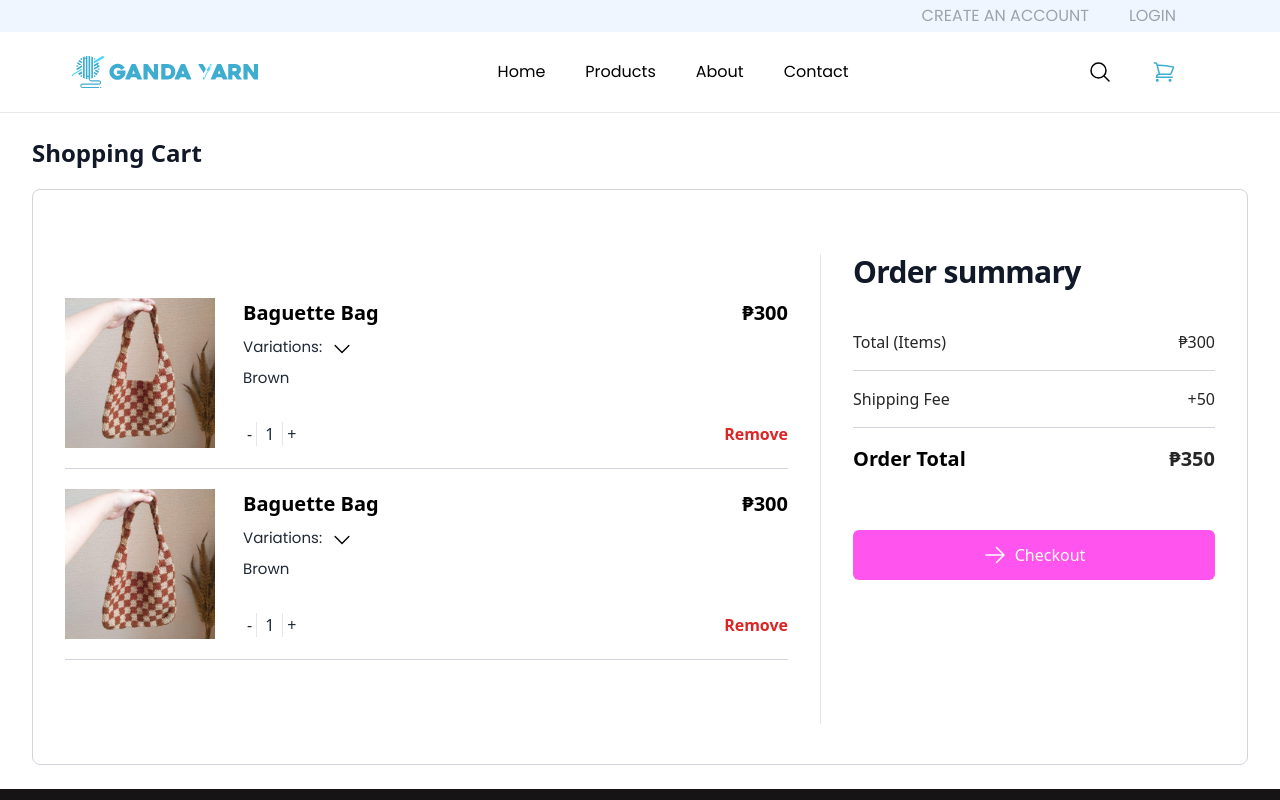
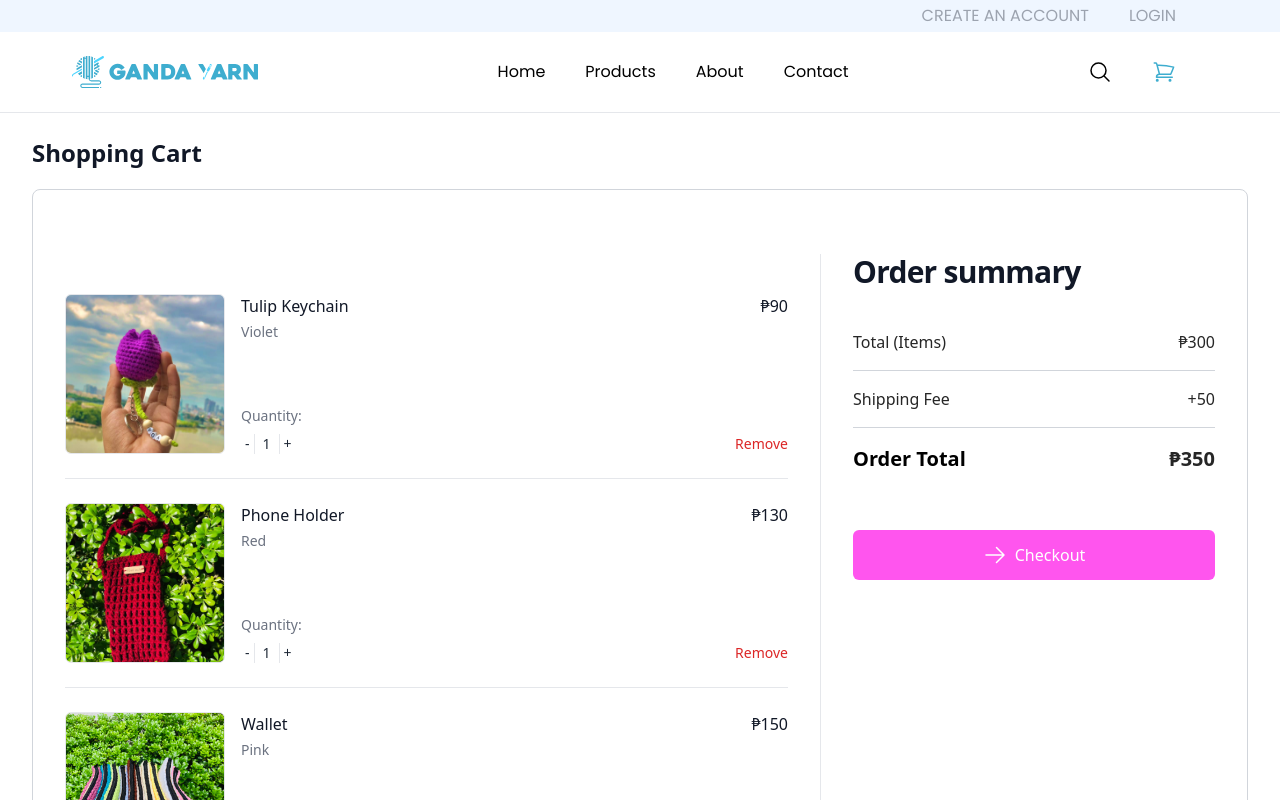
Before and after one commit to yshaaang/ganda-yarn, a React (Vite) app: page /shopping_cart in a window 1280 px wide. Shown: the top 800 px of the page. Built offline with nearby package versions, Linux system fonts and the light colour scheme.

Commit message:
Edited cart lists

```diff
--- a/src/components/Checkout.jsx
+++ b/src/components/Checkout.jsx
@@ -3,6 +3,7 @@ import { baguettebags_brown } from '../assets/gy_products/Baguette Bags';
 import QuantitySelector from './QuantitySelector';
 import { Link } from 'react-router-dom';
 import RadioWithLabel from './RadioWithLabel';
+import { shoppingCart } from '../constants';
 
 const Checkout = () => {
   return (
@@ -25,146 +26,67 @@ const Checkout = () => {
                 <div class='mt-6'>
                   <h3 class='sr-only'>Order Summary</h3>
 
-                  {/** 1st Item */}
-                  <div className='avatar-container flex gap-3 border-b border-[#d1d5db] py-5'>
-                    <img
-                      className='h-[150px] w-[150px] mr-4 object-cover object-center'
-                      src={baguettebags_brown}
-                      alt=''
-                    />
-                    <div className='container'>
-                      <div className='flex justify-between'>
-                        <h2 className='font-bold text-black text-[15px]'>
-                          Baguette Bag
-                        </h2>
-                        <h2 className='font-bold text-black text-[15px]'>
-                          ₱300
-                        </h2>
-                      </div>
-                      <div className='flex gap-2 mt-2'>
-                        <p class='font-poppins text-[12px]'>Variations:</p>
-                        <div className='dropdown dropdown-right'>
-                          <label
-                            tabIndex={0}
-                            className='btn btn-circle btn-ghost btn-xs text-info'
-                          >
-                            <svg
-                              xmlns='http://www.w3.org/2000/svg'
-                              fill='none'
-                              viewBox='0 0 24 24'
-                              strokeWidth={1.5}
-                              stroke='black'
-                              className='w-6 h-6'
-                            >
-                              <path
-                                strokeLinecap='round'
-                                strokeLinejoin='round'
-                                d='M19.5 8.25l-7.5 7.5-7.5-7.5'
+                  <div className='mt-8'>
+                    <div className='flow-root'>
+                      <ul
+                        role='list'
+                        className='-my-6 divide-y divide-gray-200'
+                      >
+                        {shoppingCart.map((product) => (
+                          <li key={product.id} className='flex py-6'>
+                            <div className='h-24 w-24 flex-shrink-0 overflow-hidden rounded-md border border-gray-200'>
+                              <img
+                                src={product.imageSrc}
+                                alt={product.imageAlt}
+                                className='h-full w-full object-cover object-center'
                               />
-                            </svg>
-                          </label>
-                          <ul
-                            tabIndex={0}
-                            className='dropdown-content menu p-2 shadow bg-white rounded-box w-52'
-                          >
-                            <li>
-                              <a>Pink</a>
-                            </li>
-                            <li>
-                              <a>Brown</a>
-                            </li>
-                            <li>
-                              <a>Violet</a>
-                            </li>
-                          </ul>
-                        </div>
-                      </div>
-                      <p className='font-poppins text-[12px]'>Brown</p>
-                      <p className='text-black text-sm  text-justify '></p>
-                      <div className='flex justify-between mt-3'>
-                        <QuantitySelector />
-                        <h2 className='font-bold text-[#dc2626] text-sm mt-9 hover:text-[#f87171] cursor-pointer'>
-                          Remove
-                        </h2>
-                      </div>
+                            </div>
+
+                            <div className='ml-4 flex flex-1 flex-col'>
+                              <div>
+                                <div className='flex justify-between text-base font-medium text-gray-900'>
+                                  <h3>
+                                    <Link to={product.path}>
+                                      {product.name}
+                                    </Link>
+                                  </h3>
+                                  <p className='ml-4'>{product.price}</p>
+                                </div>
+                                <p className='mt-1 text-sm text-gray-500'>
+                                  {product.variant}
+                                </p>
+                              </div>
+                              <div className='flex flex-1 items-end justify-between text-sm'>
+                                <p className='text-gray-500'>
+                                  Qty {product.quantity}
+                                </p>
+
+                                <div className='flex'>
+                                  <button
+                                    type='button'
+                                    className='font-medium text-[#dc2626] hover:text-[#f87171]'
+                                  >
+                                    Remove
+                                  </button>
+                                </div>
+                              </div>
+                            </div>
+                          </li>
+                        ))}
+                      </ul>
                     </div>
                   </div>
 
-                  {/** 2nd Item */}
-                  <div className='avatar-container flex gap-3 border-b border-[#d1d5db] py-5'>
-                    <img
-                      className='h-[150px] w-[150px] mr-4 object-cover object-center'
-                      src={baguettebags_brown}
-                      alt=''
-                    />
-                    <div className='container'>
-                      <div className='flex justify-between'>
-                        <h2 className='font-bold text-black text-[15px]'>
-                          Baguette Bag
-                        </h2>
-                        <h2 className='font-bold text-black text-[15px]'>
-                          ₱300
-                        </h2>
-                      </div>
-                      <div className='flex gap-2 mt-2'>
-                        <p class='font-poppins text-[12px]'>Variations:</p>
-                        <div className='dropdown dropdown-right'>
-                          <label
-                            tabIndex={0}
-                            className='btn btn-circle btn-ghost btn-xs text-info'
-                          >
-                            <svg
-                              xmlns='http://www.w3.org/2000/svg'
-                              fill='none'
-                              viewBox='0 0 24 24'
-                              strokeWidth={1.5}
-                              stroke='black'
-                              className='w-6 h-6'
-                            >
-                              <path
-                                strokeLinecap='round'
-                                strokeLinejoin='round'
-                                d='M19.5 8.25l-7.5 7.5-7.5-7.5'
-                              />
-                            </svg>
-                          </label>
-                          <ul
-                            tabIndex={0}
-                            className='dropdown-content menu p-2 shadow bg-white rounded-box w-52'
-                          >
-                            <li>
-                              <a>Pink</a>
-                            </li>
-                            <li>
-                              <a>Brown</a>
-                            </li>
-                            <li>
-                              <a>Violet</a>
-                            </li>
-                          </ul>
-                        </div>
-                      </div>
-                      <p className='font-poppins text-[12px]'>Brown</p>
-                      <p className='text-black text-sm  text-justify '></p>
-                      <div className='flex justify-between mt-3'>
-                        <QuantitySelector />
-                        <h2 className='font-bold text-[#dc2626] text-sm mt-9 hover:text-[#f87171] cursor-pointer'>
-                          Remove
-                        </h2>
-                      </div>
-                    </div>
-                  </div>
-
-                  <div class='flex items-center'>
+                  <div class='flex items-center mt-5'>
                     <div className='container flex justify-between gap-3 border-b border-[#d1d5db] py-4'>
                       <p className='text-[#262626]'>Total (Items)</p>
-                      <p className='text-[#262626]'>₱300</p>
+                      <p className='text-[#262626]'>₱370.00</p>
                     </div>
                   </div>
                   <div class='flex items-center'>
                     <div className='container flex justify-between gap-3 border-b border-[#d1d5db] py-4'>
                       <p className='text-[#262626]'>Shipping Fee</p>
-                      <p className='text-[#262626]'>+50</p>
+                      <p className='text-[#262626]'>+50.00</p>
                     </div>
                   </div>
 
@@ -174,7 +96,7 @@ const Checkout = () => {
                         Order Total
                       </p>
                       <p className='text-[#262626] text-[20px] font-bold'>
-                        ₱350
+                        ₱420.00
                       </p>
                     </div>
                   </div>
--- a/src/components/QuantitySelector.jsx
+++ b/src/components/QuantitySelector.jsx
@@ -14,7 +14,7 @@ function QuantitySelector() {
   };
 
   return (
-    <div className='quantity bg-white flex max-w-0 mt-8'>
+    <div className='quantity bg-white flex max-w-0 '>
       <div className='bg-white w-5 px-1 border-r border-r-gray-200'>
         <button onClick={decrementQuantity}>-</button>
       </div>
--- a/src/components/ShoppingCart.jsx
+++ b/src/components/ShoppingCart.jsx
@@ -1,7 +1,7 @@
 import React from 'react';
-import { baguettebags_brown } from '../assets/gy_products/Baguette Bags';
 import QuantitySelector from './QuantitySelector';
 import { Link } from 'react-router-dom';
+import { shoppingCart } from '../constants';
 
 const ShoppingCart = () => {
   return (
@@ -78,129 +78,52 @@ const ShoppingCart = () => {
                   <h3 class='sr-only'>Items List</h3>
                 </div>
 
-                {/** 1st Item */}
-                <div className='avatar-container flex gap-3 border-b border-[#d1d5db] py-5'>
+                <div className='mt-4'>
+                  <div className='flow-root'>
+                    <ul role='list' className='-my-6 divide-y divide-gray-200'>
+                      {shoppingCart.map((product) => (
+                        <li key={product.id} className='flex py-6'>
+                          <div className='h-40 w-40 flex-shrink-0 overflow-hidden rounded-md border border-gray-200'>
                             <img
-                    className='h-[150px] w-[150px] mr-4 object-cover object-center'
-                    src={baguettebags_brown}
-                    alt=''
+                              src={product.imageSrc}
+                              alt={product.imageAlt}
+                              className='h-full w-full object-cover object-center'
                             />
-                  <div className='container'>
-                    <div className='flex justify-between'>
-                      <h2 className='font-bold text-black text-[20px]'>
-                        Baguette Bag
-                      </h2>
-                      <h2 className='font-bold text-black text-[20px]'>₱300</h2>
                           </div>
-                    <div className='flex gap-2 mt-2'>
-                      <p class='font-poppins text-[15px]'>Variations:</p>
-                      <div className='dropdown dropdown-right'>
-                        <label
-                          tabIndex={0}
-                          className='btn btn-circle btn-ghost btn-xs text-info'
+
+                          <div className='ml-4 flex flex-1 flex-col'>
+                            <div>
+                              <div className='flex justify-between text-base font-medium text-gray-900'>
+                                <h3>
+                                  <Link to={product.path}>{product.name}</Link>
+                                </h3>
+                                <p className='ml-4'>{product.price}</p>
+                              </div>
+
+                              <p className='mt-1 text-sm text-gray-500'>
+                                {product.variant}
+                              </p>
+                            </div>
+                            <div className='flex flex-1 items-end justify-between text-sm'>
+                              <div className=''>
+                                <p className='text-gray-500 mb-2'>Quantity: </p>
+
+                                <QuantitySelector />
+                              </div>
+
+                              <div className='flex'>
+                                <button
+                                  type='button'
+                                  className='font-medium text-[#dc2626] hover:text-[#f87171]'
                                 >
-                          <svg
-                            xmlns='http://www.w3.org/2000/svg'
-                            fill='none'
-                            viewBox='0 0 24 24'
-                            strokeWidth={1.5}
-                            stroke='black'
-                            className='w-6 h-6'
-                          >
-                            <path
-                              strokeLinecap='round'
-                              strokeLinejoin='round'
-                              d='M19.5 8.25l-7.5 7.5-7.5-7.5'
-                            />
-                          </svg>
-                        </label>
-                        <ul
-                          tabIndex={0}
-                          className='dropdown-content menu p-2 shadow bg-white rounded-box w-52'
-                        >
-                          <li>
-                            <a>Pink</a>
-                          </li>
-                          <li>
-                            <a>Brown</a>
-                          </li>
-                          <li>
-                            <a>Violet</a>
-                          </li>
-                        </ul>
-                      </div>
-                    </div>
-                    <p className='font-poppins text-[15px]'>Brown</p>
-                    <p className='text-black text-sm  text-justify '></p>
-                    <div className='flex justify-between'>
-                      <QuantitySelector />
-                      <h2 className='font-bold text-[#dc2626] mt-8 hover:text-[#f87171] cursor-pointer'>
                                   Remove
-                      </h2>
+                                </button>
                               </div>
                             </div>
                           </div>
-
-                {/** 2nd Item */}
-                <div className='avatar-container flex gap-3 border-b border-[#d1d5db] py-5'>
-                  <img
-                    className='h-[150px] w-[150px] mr-4 object-cover object-center'
-                    src={baguettebags_brown}
-                    alt=''
-                  />
-                  <div className='container'>
-                    <div className='flex justify-between'>
-                      <h2 className='font-bold text-black text-[20px]'>
-                        Baguette Bag
-                      </h2>
-                      <h2 className='font-bold text-black text-[20px]'>₱300</h2>
-                    </div>
-                    <div className='flex gap-2 mt-2'>
-                      <p class='font-poppins text-[15px]'>Variations:</p>
-                      <div className='dropdown dropdown-right'>
-                        <label
-                          tabIndex={0}
-                          className='btn btn-circle btn-ghost btn-xs text-info'
-                        >
-                          <svg
-                            xmlns='http://www.w3.org/2000/svg'
-                            fill='none'
-                            viewBox='0 0 24 24'
-                            strokeWidth={1.5}
-                            stroke='black'
-                            className='w-6 h-6'
-                          >
-                            <path
-                              strokeLinecap='round'
-                              strokeLinejoin='round'
-                              d='M19.5 8.25l-7.5 7.5-7.5-7.5'
-                            />
-                          </svg>
-                        </label>
-                        <ul
-                          tabIndex={0}
-                          className='dropdown-content menu p-2 shadow bg-white rounded-box w-52'
-                        >
-                          <li>
-                            <a>Pink</a>
                         </li>
-                          <li>
-                            <a>Brown</a>
-                          </li>
-                          <li>
-                            <a>Violet</a>
-                          </li>
+                      ))}
                     </ul>
-                      </div>
-                    </div>
-                    <p className='font-poppins text-[15px]'>Brown</p>
-                    <p className='text-black text-sm  text-justify '></p>
-                    <div className='flex justify-between'>
-                      <QuantitySelector />
-                      <h2 className='font-bold text-[#dc2626] mt-8 hover:text-[#f87171] cursor-pointer'>
-                        Remove
-                      </h2>
-                    </div>
                   </div>
                 </div>
               </div>
--- a/src/constants/index.js
+++ b/src/constants/index.js
@@ -139,6 +139,7 @@ export const products = [
     variants: 'Pink, Violet, Green, Yellow',
     category: 'tulip-keychain',
     variant: 'Violet',
+    quantity: 1,
   },
   {
     id: 'PH1',
@@ -150,6 +151,7 @@ export const products = [
     variants: 'Baby Pink, Red, White',
     category: 'phone-holder',
     variant: 'Red',
+    quantity: 1,
   },
   {
     id: 'WL1',
@@ -161,6 +163,7 @@ export const products = [
     variants: 'Blue, Pink, Green, White, Brown',
     category: 'phone-holder',
     variant: 'Assorted',
+    quantity: 1,
   },
   {
     id: 'BH1',
@@ -172,6 +175,7 @@ export const products = [
     variants: 'Frog, Cow, Duck',
     category: 'bucket-hat',
     variant: 'Cow',
+    quantity: 1,
   },
 
   {
@@ -184,6 +188,7 @@ export const products = [
     variants: 'Brown, Pink, Violet',
     category: 'baguette-bags',
     variant: 'Brown',
+    quantity: 1,
   },
   {
     id: 'RB1',
@@ -195,6 +200,7 @@ export const products = [
     variants: 'Single, Multiple',
     category: 'flower-rose-bouquet',
     variant: 'Single',
+    quantity: 1,
   },
   {
     id: 'TB1',
@@ -206,6 +212,7 @@ export const products = [
     variants: 'Mint Green, Pastel Brown',
     category: 'flora-tote-bag',
     variant: 'Pastel Brown',
+    quantity: 1,
   },
   {
     id: 'TB2',
@@ -217,6 +224,46 @@ export const products = [
     variants: 'Brown, Gray, White',
     category: 'vintage-tote-bag',
     variant: 'White',
+    quantity: 1,
+  },
+];
+
+export const shoppingCart = [
+  {
+    id: 'TK1',
+    name: 'Tulip Keychain',
+    path: 'category_keychains',
+    imageSrc: tulipkeychain_violet,
+    imageAlt: 'Tulip Keychain Violet',
+    price: '₱90',
+    variants: 'Pink, Violet, Green, Yellow',
+    category: 'tulip-keychain',
+    variant: 'Violet',
+    quantity: 1,
+  },
+  {
+    id: 'PH1',
+    name: 'Phone Holder',
+    path: '',
+    imageSrc: phoneholder_red,
+    imageAlt: 'Phone Holder in Red',
+    price: '₱130',
+    variants: 'Baby Pink, Red, White',
+    category: 'phone-holder',
+    variant: 'Red',
+    quantity: 1,
+  },
+  {
+    id: 'WL1',
+    name: 'Wallet',
+    path: '',
+    imageSrc: wallets_assorted,
+    imageAlt: 'Wallets assorted',
+    price: '₱150',
+    variants: 'Blue, Pink, Green, White, Brown',
+    category: 'phone-holder',
+    variant: 'Pink',
+    quantity: 1,
   },
 ];
 
```
Also changed, not shown: src/components/SlideCart.jsx (+16 -38 lines). Lines whose indentation alone changed are shown as unchanged.
